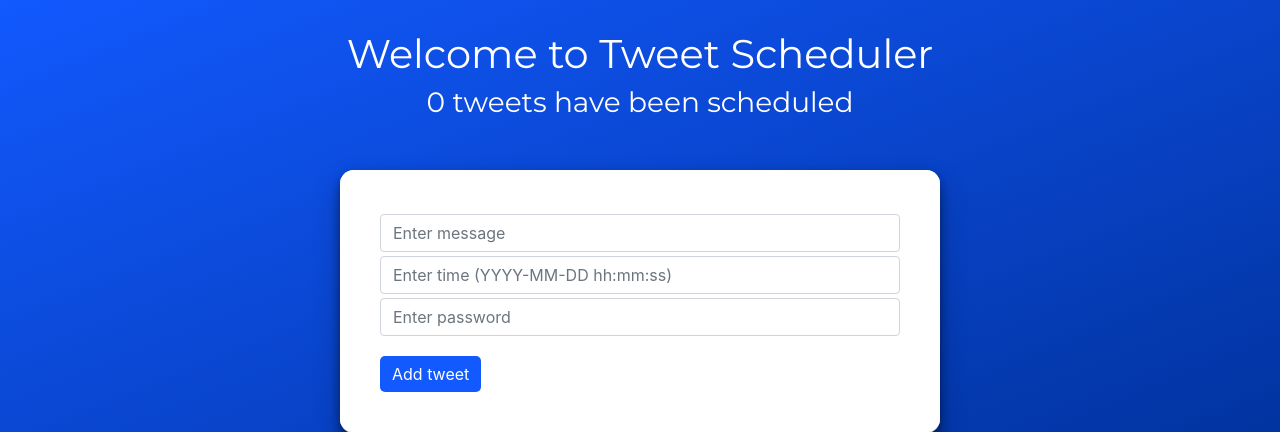
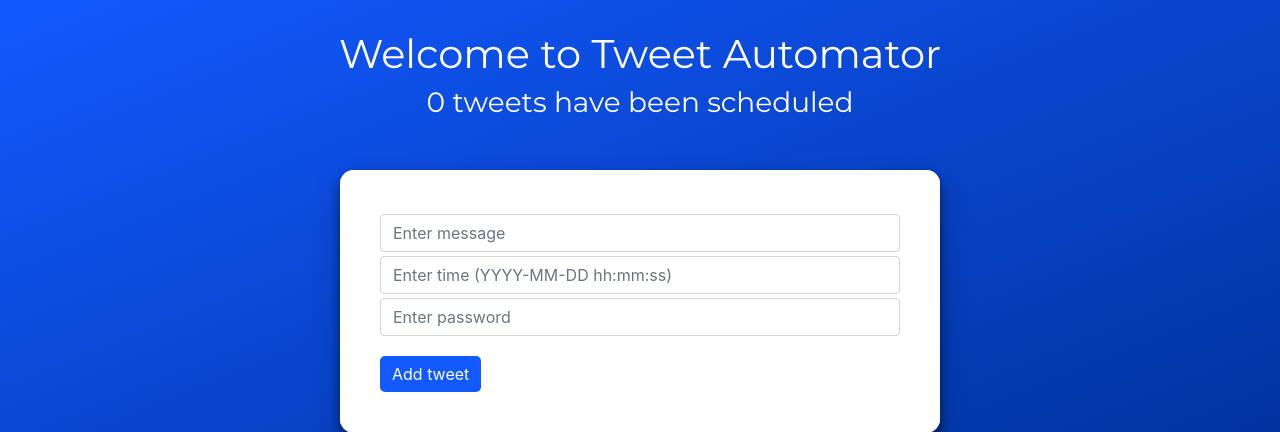
Before and after one commit to ashu24012001/Tweet-Automator, a Flask app: page / in a window 1280 px wide. Shown: the top 432 px of the page. Run offline with Flask 3, Linux system fonts and the light colour scheme; data that the repository does not hold is empty; some libraries are stand-ins or nearby versions.

Commit message:
changed header text

```diff
--- a/app/templates/base.html
+++ b/app/templates/base.html
@@ -101,7 +101,7 @@
 <body>
     <div class="container">
 
-        <h1>Welcome to Tweet Scheduler</h1>
+        <h1>Welcome to Tweet Automator</h1>
         <!-- TODO: number of tweets -->
          <h3>{{num_open_tweets}} tweets have been scheduled</h3>
 
```
